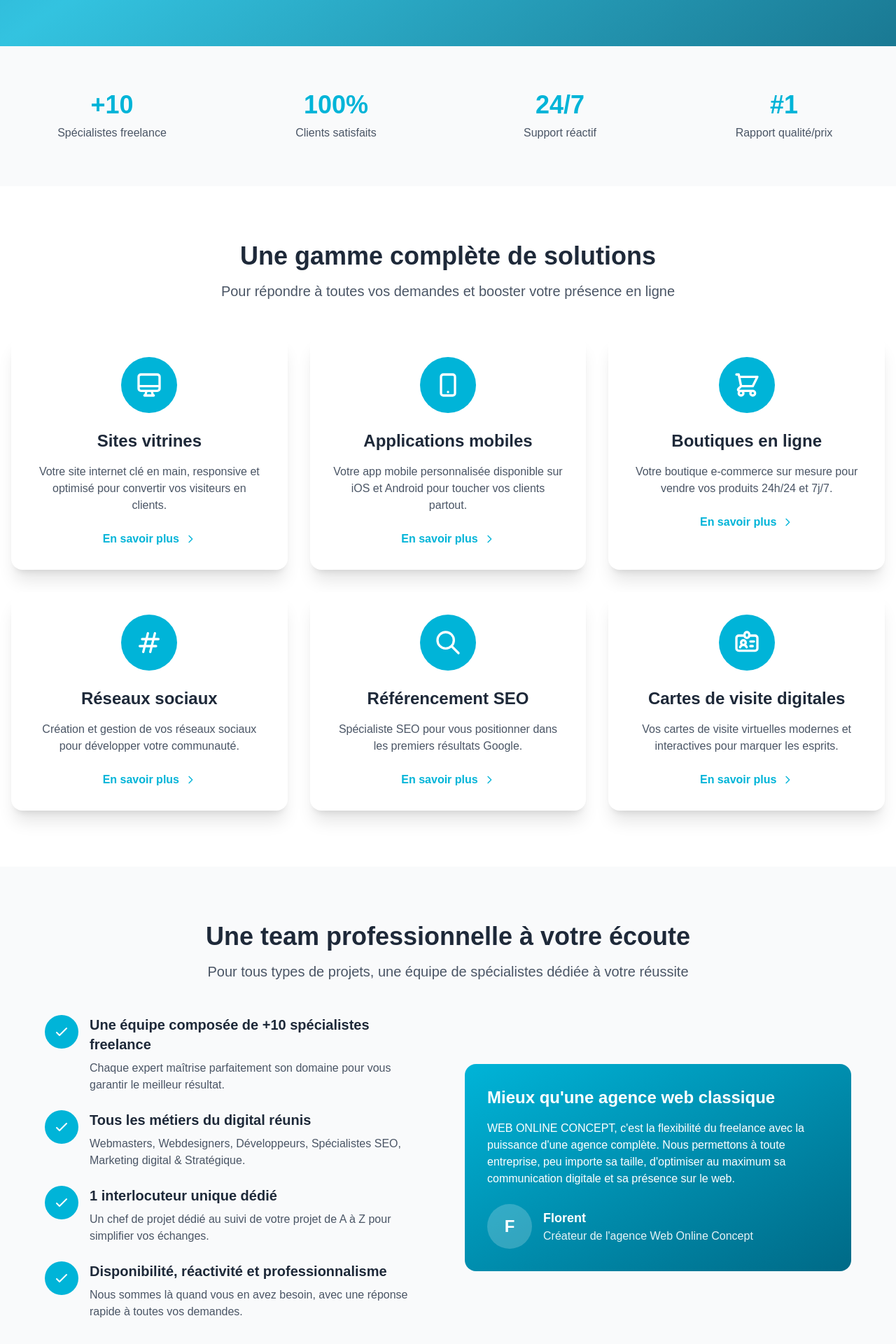
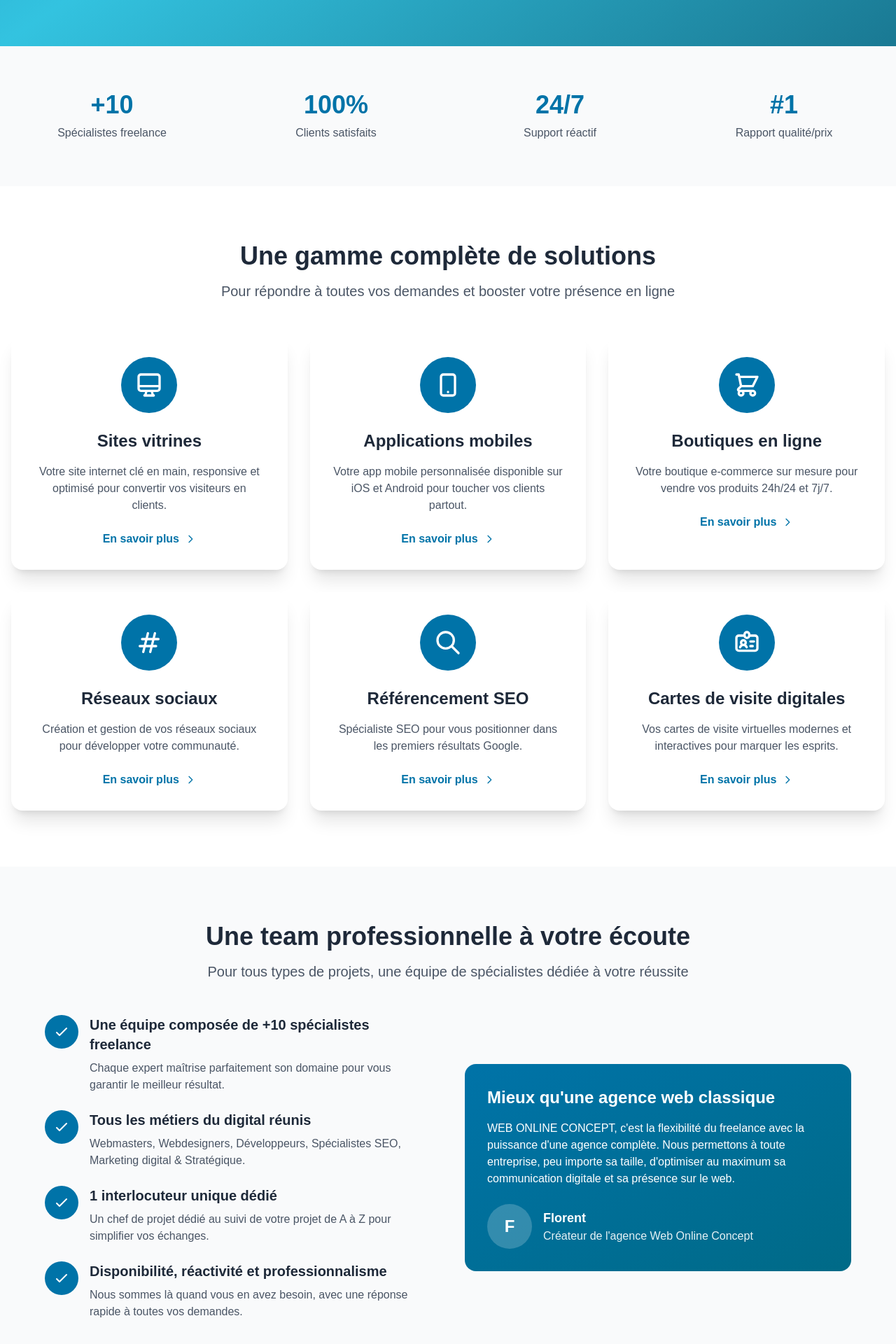
Before and after one commit to Web-Online-Concept/web-online-concept, a Next.js app: page / in a window 1280 px wide. Shown: the part 834-2754 px from the top of the page at 70% size. Built offline with nearby package versions, Linux system fonts and the light colour scheme; grey boxes are pictures that could not be loaded.

Commit message:
Update page.js

```diff
--- a/app/page.js
+++ b/app/page.js
@@ -90,8 +90,8 @@ export default function Home() {
               </div>
             </div>
 
-            {/* Colonne 2 - Commence après le texte de gauche */}
-            <div className="relative hidden md:block pt-32 lg:pt-40">
+            {/* Colonne 2 - Commence beaucoup plus bas */}
+            <div className="relative hidden md:block pt-48 lg:pt-56">
               <div className="relative w-full">
                 <h2
                   className="text-5xl font-bold text-white mb-8"
@@ -188,19 +188,19 @@ export default function Home() {
         <div className="container max-w-7xl mx-auto px-4">
           <div className="grid grid-cols-2 md:grid-cols-4 gap-8 text-center">
             <div className="group hover:transform hover:scale-105 transition-all">
-              <h3 className="text-4xl font-bold text-[#00b4d8] mb-2">+10</h3>
+              <h3 className="text-4xl font-bold text-[#0073a8] mb-2">+10</h3>
               <p className="text-gray-600">Spécialistes freelance</p>
             </div>
             <div className="group hover:transform hover:scale-105 transition-all">
-              <h3 className="text-4xl font-bold text-[#00b4d8] mb-2">100%</h3>
+              <h3 className="text-4xl font-bold text-[#0073a8] mb-2">100%</h3>
               <p className="text-gray-600">Clients satisfaits</p>
             </div>
             <div className="group hover:transform hover:scale-105 transition-all">
-              <h3 className="text-4xl font-bold text-[#00b4d8] mb-2">24/7</h3>
+              <h3 className="text-4xl font-bold text-[#0073a8] mb-2">24/7</h3>
               <p className="text-gray-600">Support réactif</p>
             </div>
             <div className="group hover:transform hover:scale-105 transition-all">
-              <h3 className="text-4xl font-bold text-[#00b4d8] mb-2">#1</h3>
+              <h3 className="text-4xl font-bold text-[#0073a8] mb-2">#1</h3>
               <p className="text-gray-600">Rapport qualité/prix</p>
             </div>
           </div>
@@ -222,7 +222,7 @@ export default function Home() {
           <div className="grid md:grid-cols-2 lg:grid-cols-3 gap-8">
             {/* Service 1 */}
             <div className="bg-white rounded-2xl shadow-xl p-8 hover:shadow-2xl transition-all transform hover:-translate-y-2">
-              <div className="w-20 h-20 bg-[#00b4d8] rounded-full flex items-center justify-center mb-6 mx-auto">
+              <div className="w-20 h-20 bg-[#0073a8] rounded-full flex items-center justify-center mb-6 mx-auto">
                 <svg className="w-10 h-10 text-white" fill="none" stroke="currentColor" viewBox="0 0 24 24">
                   <path strokeLinecap="round" strokeLinejoin="round" strokeWidth={2} d="M9.75 17L9 20l-1 1h8l-1-1-.75-3M3 13h18M5 17h14a2 2 0 002-2V5a2 2 0 00-2-2H5a2 2 0 00-2 2v10a2 2 0 002 2z" />
                 </svg>
@@ -231,7 +231,7 @@ export default function Home() {
               <p className="text-gray-600 text-center mb-6">
                 Votre site internet clé en main, responsive et optimisé pour convertir vos visiteurs en clients.
               </p>
-              <Link href="/services/sites-vitrines" className="text-[#00b4d8] font-semibold hover:underline flex items-center justify-center">
+              <Link href="/services/sites-vitrines" className="text-[#0073a8] font-semibold hover:underline flex items-center justify-center">
                 En savoir plus
                 <svg className="w-4 h-4 ml-2" fill="none" stroke="currentColor" viewBox="0 0 24 24">
                   <path strokeLinecap="round" strokeLinejoin="round" strokeWidth={2} d="M9 5l7 7-7 7" />
@@ -241,7 +241,7 @@ export default function Home() {
 
             {/* Service 2 */}
             <div className="bg-white rounded-2xl shadow-xl p-8 hover:shadow-2xl transition-all transform hover:-translate-y-2">
-              <div className="w-20 h-20 bg-[#00b4d8] rounded-full flex items-center justify-center mb-6 mx-auto">
+              <div className="w-20 h-20 bg-[#0073a8] rounded-full flex items-center justify-center mb-6 mx-auto">
                 <svg className="w-10 h-10 text-white" fill="none" stroke="currentColor" viewBox="0 0 24 24">
                   <path strokeLinecap="round" strokeLinejoin="round" strokeWidth={2} d="M12 18h.01M8 21h8a2 2 0 002-2V5a2 2 0 00-2-2H8a2 2 0 00-2 2v14a2 2 0 002 2z" />
                 </svg>
@@ -250,7 +250,7 @@ export default function Home() {
               <p className="text-gray-600 text-center mb-6">
                 Votre app mobile personnalisée disponible sur iOS et Android pour toucher vos clients partout.
               </p>
-              <Link href="/services/applications-mobiles" className="text-[#00b4d8] font-semibold hover:underline flex items-center justify-center">
+              <Link href="/services/applications-mobiles" className="text-[#0073a8] font-semibold hover:underline flex items-center justify-center">
                 En savoir plus
                 <svg className="w-4 h-4 ml-2" fill="none" stroke="currentColor" viewBox="0 0 24 24">
                   <path strokeLinecap="round" strokeLinejoin="round" strokeWidth={2} d="M9 5l7 7-7 7" />
@@ -260,7 +260,7 @@ export default function Home() {
 
             {/* Service 3 */}
             <div className="bg-white rounded-2xl shadow-xl p-8 hover:shadow-2xl transition-all transform hover:-translate-y-2">
-              <div className="w-20 h-20 bg-[#00b4d8] rounded-full flex items-center justify-center mb-6 mx-auto">
+              <div className="w-20 h-20 bg-[#0073a8] rounded-full flex items-center justify-center mb-6 mx-auto">
                 <svg className="w-10 h-10 text-white" fill="none" stroke="currentColor" viewBox="0 0 24 24">
                   <path strokeLinecap="round" strokeLinejoin="round" strokeWidth={2} d="M3 3h2l.4 2M7 13h10l4-8H5.4M7 13L5.4 5M7 13l-2.293 2.293c-.63.63-.184 1.707.707 1.707H17m0 0a2 2 0 100 4 2 2 0 000-4zm-8 2a2 2 0 11-4 0 2 2 0 014 0z" />
                 </svg>
@@ -269,7 +269,7 @@ export default function Home() {
               <p className="text-gray-600 text-center mb-6">
                 Votre boutique e-commerce sur mesure pour vendre vos produits 24h/24 et 7j/7.
               </p>
-              <Link href="/services/boutiques-en-ligne" className="text-[#00b4d8] font-semibold hover:underline flex items-center justify-center">
+              <Link href="/services/boutiques-en-ligne" className="text-[#0073a8] font-semibold hover:underline flex items-center justify-center">
                 En savoir plus
                 <svg className="w-4 h-4 ml-2" fill="none" stroke="currentColor" viewBox="0 0 24 24">
                   <path strokeLinecap="round" strokeLinejoin="round" strokeWidth={2} d="M9 5l7 7-7 7" />
@@ -279,7 +279,7 @@ export default function Home() {
 
             {/* Service 4 */}
             <div className="bg-white rounded-2xl shadow-xl p-8 hover:shadow-2xl transition-all transform hover:-translate-y-2">
-              <div className="w-20 h-20 bg-[#00b4d8] rounded-full flex items-center justify-center mb-6 mx-auto">
+              <div className="w-20 h-20 bg-[#0073a8] rounded-full flex items-center justify-center mb-6 mx-auto">
                 <svg className="w-10 h-10 text-white" fill="none" stroke="currentColor" viewBox="0 0 24 24">
                   <path strokeLinecap="round" strokeLinejoin="round" strokeWidth={2} d="M7 20l4-16m2 16l4-16M6 9h14M4 15h14" />
                 </svg>
@@ -288,7 +288,7 @@ export default function Home() {
               <p className="text-gray-600 text-center mb-6">
                 Création et gestion de vos réseaux sociaux pour développer votre communauté.
               </p>
-              <Link href="/services/reseaux-sociaux" className="text-[#00b4d8] font-semibold hover:underline flex items-center justify-center">
+              <Link href="/services/reseaux-sociaux" className="text-[#0073a8] font-semibold hover:underline flex items-center justify-center">
                 En savoir plus
                 <svg className="w-4 h-4 ml-2" fill="none" stroke="currentColor" viewBox="0 0 24 24">
                   <path strokeLinecap="round" strokeLinejoin="round" strokeWidth={2} d="M9 5l7 7-7 7" />
@@ -298,7 +298,7 @@ export default function Home() {
 
             {/* Service 5 */}
             <div className="bg-white rounded-2xl shadow-xl p-8 hover:shadow-2xl transition-all transform hover:-translate-y-2">
-              <div className="w-20 h-20 bg-[#00b4d8] rounded-full flex items-center justify-center mb-6 mx-auto">
+              <div className="w-20 h-20 bg-[#0073a8] rounded-full flex items-center justify-center mb-6 mx-auto">
                 <svg className="w-10 h-10 text-white" fill="none" stroke="currentColor" viewBox="0 0 24 24">
                   <path strokeLinecap="round" strokeLinejoin="round" strokeWidth={2} d="M21 21l-6-6m2-5a7 7 0 11-14 0 7 7 0 0114 0z" />
                 </svg>
@@ -307,7 +307,7 @@ export default function Home() {
               <p className="text-gray-600 text-center mb-6">
                 Spécialiste SEO pour vous positionner dans les premiers résultats Google.
               </p>
-              <Link href="/services/referencement-seo" className="text-[#00b4d8] font-semibold hover:underline flex items-center justify-center">
+              <Link href="/services/referencement-seo" className="text-[#0073a8] font-semibold hover:underline flex items-center justify-center">
                 En savoir plus
                 <svg className="w-4 h-4 ml-2" fill="none" stroke="currentColor" viewBox="0 0 24 24">
                   <path strokeLinecap="round" strokeLinejoin="round" strokeWidth={2} d="M9 5l7 7-7 7" />
@@ -317,7 +317,7 @@ export default function Home() {
 
             {/* Service 6 */}
             <div className="bg-white rounded-2xl shadow-xl p-8 hover:shadow-2xl transition-all transform hover:-translate-y-2">
-              <div className="w-20 h-20 bg-[#00b4d8] rounded-full flex items-center justify-center mb-6 mx-auto">
+              <div className="w-20 h-20 bg-[#0073a8] rounded-full flex items-center justify-center mb-6 mx-auto">
                 <svg className="w-10 h-10 text-white" fill="none" stroke="currentColor" viewBox="0 0 24 24">
                   <path strokeLinecap="round" strokeLinejoin="round" strokeWidth={2} d="M10 6H5a2 2 0 00-2 2v9a2 2 0 002 2h14a2 2 0 002-2V8a2 2 0 00-2-2h-5m-4 0V5a2 2 0 114 0v1m-4 0a2 2 0 104 0m-5 8a2 2 0 100-4 2 2 0 000 4zm0 0c1.306 0 2.417.835 2.83 2M9 14a3.001 3.001 0 00-2.83 2M15 11h3m-3 4h2" />
                 </svg>
@@ -326,7 +326,7 @@ export default function Home() {
               <p className="text-gray-600 text-center mb-6">
                 Vos cartes de visite virtuelles modernes et interactives pour marquer les esprits.
               </p>
-              <Link href="/services/cartes-visite-digitales" className="text-[#00b4d8] font-semibold hover:underline flex items-center justify-center">
+              <Link href="/services/cartes-visite-digitales" className="text-[#0073a8] font-semibold hover:underline flex items-center justify-center">
                 En savoir plus
                 <svg className="w-4 h-4 ml-2" fill="none" stroke="currentColor" viewBox="0 0 24 24">
                   <path strokeLinecap="round" strokeLinejoin="round" strokeWidth={2} d="M9 5l7 7-7 7" />
@@ -352,7 +352,7 @@ export default function Home() {
           <div className="grid md:grid-cols-2 gap-12 items-center max-w-6xl mx-auto">
             <div className="space-y-6">
               <div className="flex items-start space-x-4">
-                <div className="flex-shrink-0 w-12 h-12 bg-[#00b4d8] rounded-full flex items-center justify-center">
+                <div className="flex-shrink-0 w-12 h-12 bg-[#0073a8] rounded-full flex items-center justify-center">
                   <svg className="w-6 h-6 text-white" fill="none" stroke="currentColor" viewBox="0 0 24 24">
                     <path strokeLinecap="round" strokeLinejoin="round" strokeWidth={2} d="M5 13l4 4L19 7" />
                   </svg>
@@ -364,7 +364,7 @@ export default function Home() {
               </div>
 
               <div className="flex items-start space-x-4">
-                <div className="flex-shrink-0 w-12 h-12 bg-[#00b4d8] rounded-full flex items-center justify-center">
+                <div className="flex-shrink-0 w-12 h-12 bg-[#0073a8] rounded-full flex items-center justify-center">
                   <svg className="w-6 h-6 text-white" fill="none" stroke="currentColor" viewBox="0 0 24 24">
                     <path strokeLinecap="round" strokeLinejoin="round" strokeWidth={2} d="M5 13l4 4L19 7" />
                   </svg>
@@ -376,7 +376,7 @@ export default function Home() {
               </div>
 
               <div className="flex items-start space-x-4">
-                <div className="flex-shrink-0 w-12 h-12 bg-[#00b4d8] rounded-full flex items-center justify-center">
+                <div className="flex-shrink-0 w-12 h-12 bg-[#0073a8] rounded-full flex items-center justify-center">
                   <svg className="w-6 h-6 text-white" fill="none" stroke="currentColor" viewBox="0 0 24 24">
                     <path strokeLinecap="round" strokeLinejoin="round" strokeWidth={2} d="M5 13l4 4L19 7" />
                   </svg>
@@ -388,7 +388,7 @@ export default function Home() {
               </div>
 
               <div className="flex items-start space-x-4">
-                <div className="flex-shrink-0 w-12 h-12 bg-[#00b4d8] rounded-full flex items-center justify-center">
+                <div className="flex-shrink-0 w-12 h-12 bg-[#0073a8] rounded-full flex items-center justify-center">
                   <svg className="w-6 h-6 text-white" fill="none" stroke="currentColor" viewBox="0 0 24 24">
                     <path strokeLinecap="round" strokeLinejoin="round" strokeWidth={2} d="M5 13l4 4L19 7" />
                   </svg>
@@ -401,7 +401,7 @@ export default function Home() {
             </div>
 
             <div className="relative">
-              <div className="bg-gradient-to-br from-[#00b4d8] to-[#006a87] rounded-2xl p-8 text-white">
+              <div className="bg-gradient-to-br from-[#0073a8] to-[#006a87] rounded-2xl p-8 text-white">
                 <h3 className="text-2xl font-bold mb-4">Mieux qu&apos;une agence web classique</h3>
                 <p className="mb-6">
                   WEB ONLINE CONCEPT, c&apos;est la flexibilité du freelance avec la puissance d&apos;une agence complète.
@@ -424,7 +424,7 @@ export default function Home() {
       </section>
 
       {/* CTA Section */}
-      <section className="py-20 bg-gradient-to-r from-[#00b4d8] to-[#006a87]">
+      <section className="py-20 bg-gradient-to-r from-[#0073a8] to-[#006a87]">
         <div className="container max-w-7xl mx-auto px-4 text-center">
           <h2 className="text-4xl font-bold text-white mb-4">
             Prêt à booster votre présence en ligne ?
@@ -434,10 +434,10 @@ export default function Home() {
             Notre équipe vous répondra sous 24h.
           </p>
           <div className="flex flex-wrap gap-4 justify-center">
-            <Link href="/devis" className="bg-white text-[#00b4d8] px-8 py-4 rounded-full font-semibold hover:bg-yellow-300 transition-all transform hover:scale-105 shadow-lg">
+            <Link href="/devis" className="bg-white text-[#0073a8] px-8 py-4 rounded-full font-semibold hover:bg-yellow-300 transition-all transform hover:scale-105 shadow-lg">
               Demander un devis gratuit
             </Link>
-            <Link href="/contact" className="border-2 border-white text-white px-8 py-4 rounded-full font-semibold hover:bg-white hover:text-[#00b4d8] transition-all">
+            <Link href="/contact" className="border-2 border-white text-white px-8 py-4 rounded-full font-semibold hover:bg-white hover:text-[#0073a8] transition-all">
               Nous contacter
             </Link>
           </div>
```
